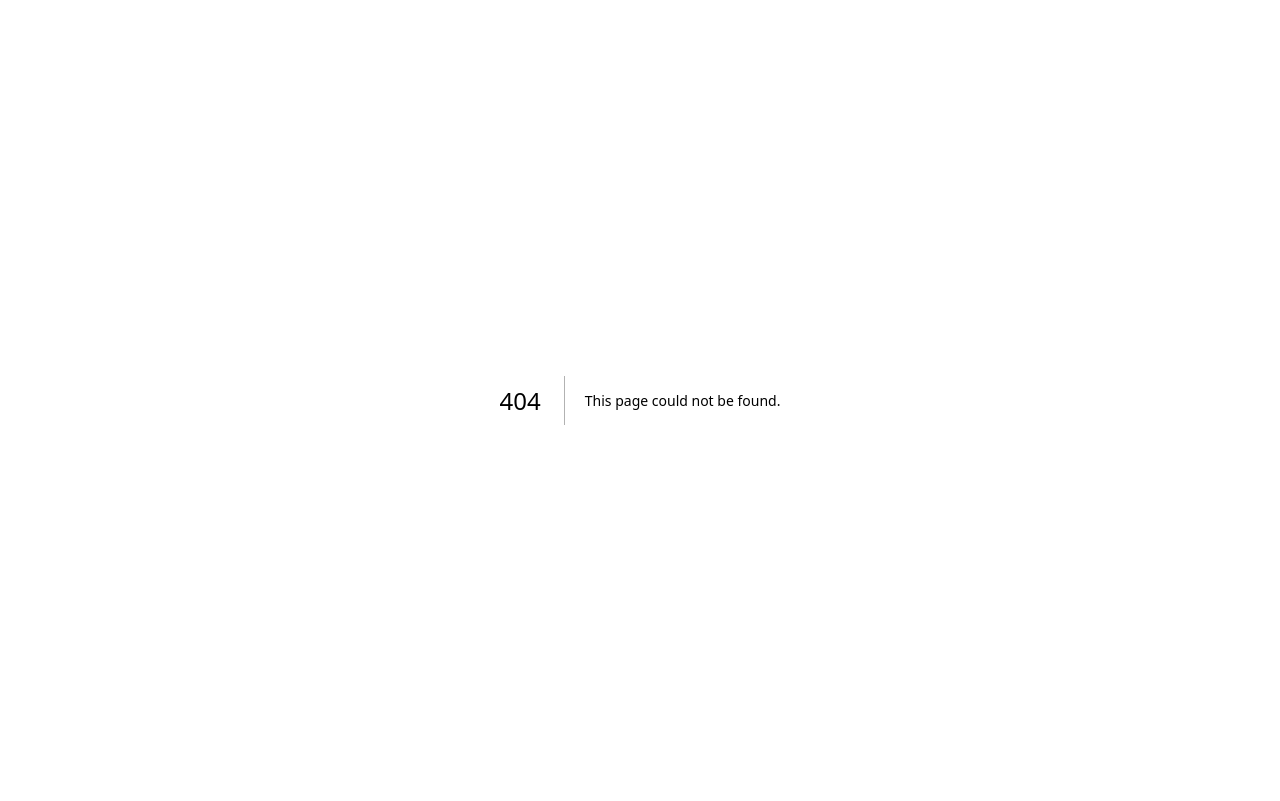
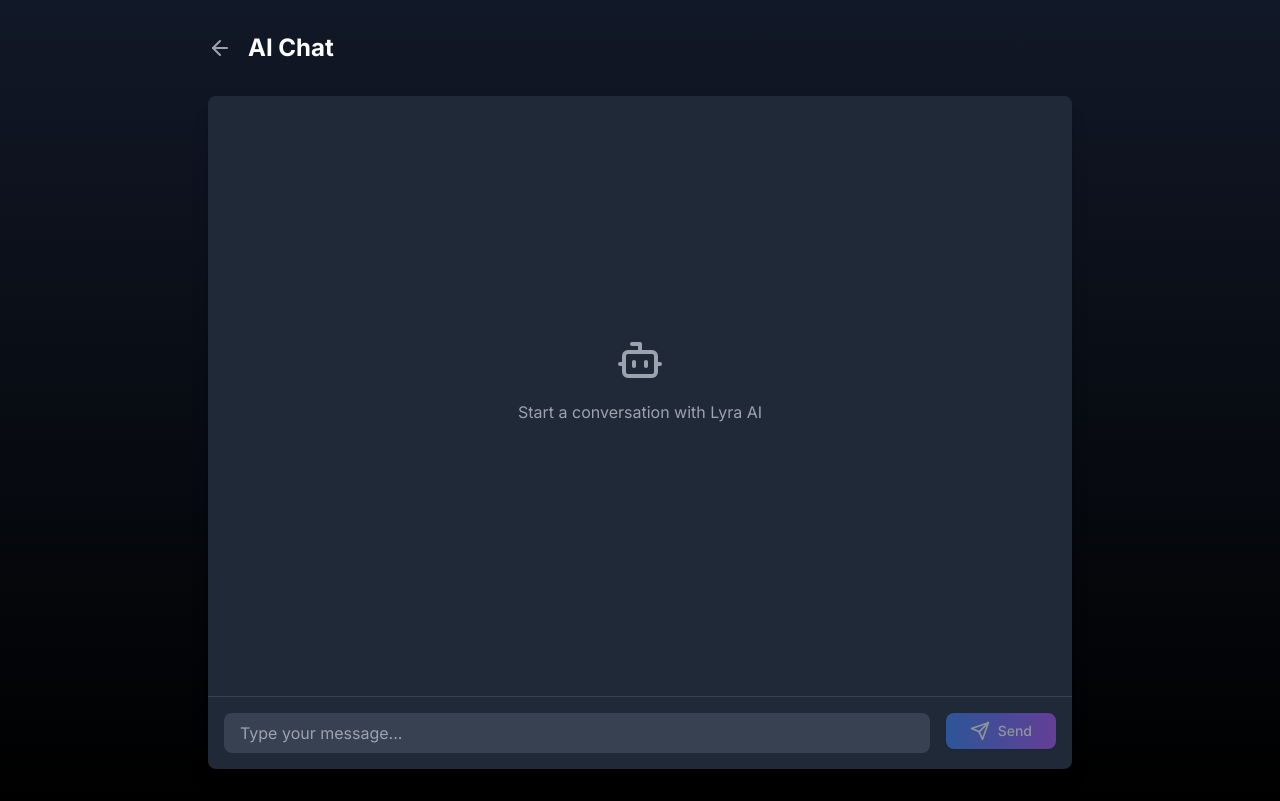
Before and after one commit to capteeen/lyra-app, a Next.js app: page /create/chat in a window 1280 px wide. Before the commit this address had no page. Built offline with nearby package versions, Linux system fonts and the light colour scheme.

Commit message:
Add AI Chat feature to CreatePage: Introduced a new section for AI Chat with a styled link and description, enhancing user engagement options. Adjusted grid layout to accommodate the new feature.

```diff
--- /dev/null
+++ b/app/api/chat/route.ts
@@ -0,0 +1,50 @@
+import { NextResponse } from 'next/server';
+import OpenAI from 'openai';
+
+const openai = new OpenAI({
+  apiKey: process.env.OPENAI_API_KEY,
+});
+
+const systemPrompt = `You are Lyra AI, a helpful and creative AI assistant. You specialize in helping users with creative tasks like image generation, video creation, and text-to-speech conversion. You're knowledgeable about art, design, and multimedia creation.
+
+Key traits:
+- Creative and imaginative
+- Helpful and supportive
+- Clear and concise in explanations
+- Knowledgeable about visual arts and multimedia
+- Friendly and encouraging
+
+When users ask about creating images, videos, or audio, provide specific, actionable suggestions. If they need technical help, explain concepts in simple terms.`;
+
+export async function POST(req: Request) {
+  try {
+    const { messages } = await req.json();
+
+    const completion = await openai.chat.completions.create({
+      model: "gpt-4-turbo-preview",
+      messages: [
+        { role: "system", content: systemPrompt },
+        ...messages.map((msg: any) => ({
+          role: msg.role,
+          content: msg.content,
+        })),
+      ],
+      temperature: 0.7,
+      max_tokens: 500,
+    });
+
+    const reply = completion.choices[0]?.message?.content;
+
+    if (!reply) {
+      throw new Error('No response from AI');
+    }
+
+    return NextResponse.json({ message: reply });
+  } catch (error: any) {
+    console.error('Chat error:', error);
+    return NextResponse.json(
+      { error: error.message || 'Failed to get AI response' },
+      { status: 500 }
+    );
+  }
+}
--- /dev/null
+++ b/app/create/chat/page.tsx
@@ -0,0 +1,142 @@
+'use client';
+
+import { Button } from "@/components/ui/button";
+import { ArrowLeft, Send, Bot, User, Sparkles } from "lucide-react";
+import Link from "next/link";
+import { useState, useRef, useEffect } from "react";
+
+interface Message {
+  role: 'user' | 'assistant';
+  content: string;
+}
+
+export default function ChatPage() {
+  const [messages, setMessages] = useState<Message[]>([]);
+  const [input, setInput] = useState('');
+  const [loading, setLoading] = useState(false);
+  const messagesEndRef = useRef<HTMLDivElement>(null);
+
+  const scrollToBottom = () => {
+    messagesEndRef.current?.scrollIntoView({ behavior: "smooth" });
+  };
+
+  useEffect(() => {
+    scrollToBottom();
+  }, [messages]);
+
+  const handleSubmit = async (e: React.FormEvent) => {
+    e.preventDefault();
+    if (!input.trim() || loading) return;
+
+    const userMessage = input.trim();
+    setInput('');
+    setMessages(prev => [...prev, { role: 'user', content: userMessage }]);
+    setLoading(true);
+
+    try {
+      const response = await fetch('/api/chat', {
+        method: 'POST',
+        headers: {
+          'Content-Type': 'application/json',
+        },
+        body: JSON.stringify({
+          messages: [...messages, { role: 'user', content: userMessage }],
+        }),
+      });
+
+      if (!response.ok) {
+        throw new Error('Failed to get response');
+      }
+
+      const data = await response.json();
+      setMessages(prev => [...prev, { role: 'assistant', content: data.message }]);
+    } catch (error) {
+      console.error('Chat error:', error);
+      setMessages(prev => [...prev, { role: 'assistant', content: 'Sorry, I encountered an error. Please try again.' }]);
+    } finally {
+      setLoading(false);
+    }
+  };
+
+  return (
+    <div className="min-h-screen bg-gradient-to-b from-gray-900 to-black text-white">
+      <div className="max-w-4xl mx-auto px-4 py-8">
+        {/* Header */}
+        <div className="flex items-center gap-4 mb-8">
+          <Link href="/create" className="text-gray-400 hover:text-white transition">
+            <ArrowLeft className="w-6 h-6" />
+          </Link>
+          <h1 className="text-2xl font-bold">AI Chat</h1>
+        </div>
+
+        {/* Chat Container */}
+        <div className="bg-gray-800 rounded-lg shadow-xl overflow-hidden">
+          {/* Messages Area */}
+          <div className="h-[600px] overflow-y-auto p-4 space-y-4">
+            {messages.length === 0 ? (
+              <div className="flex flex-col items-center justify-center h-full text-gray-400 space-y-4">
+                <Bot className="w-12 h-12" />
+                <p>Start a conversation with Lyra AI</p>
+              </div>
+            ) : (
+              messages.map((message, index) => (
+                <div
+                  key={index}
+                  className={`flex items-start gap-3 ${
+                    message.role === 'assistant' ? 'bg-gray-700/50' : ''
+                  } rounded-lg p-4`}
+                >
+                  {message.role === 'assistant' ? (
+                    <Bot className="w-6 h-6 text-blue-400 mt-1" />
+                  ) : (
+                    <User className="w-6 h-6 text-purple-400 mt-1" />
+                  )}
+                  <div className="flex-1">
+                    <div className="text-sm font-medium mb-1">
+                      {message.role === 'assistant' ? 'Lyra AI' : 'You'}
+                    </div>
+                    <div className="text-gray-300 whitespace-pre-wrap">
+                      {message.content}
+                    </div>
+                  </div>
+                </div>
+              ))
+            )}
+            <div ref={messagesEndRef} />
+          </div>
+
+          {/* Input Area */}
+          <form onSubmit={handleSubmit} className="p-4 border-t border-gray-700">
+            <div className="flex gap-4">
+              <input
+                type="text"
+                value={input}
+                onChange={(e) => setInput(e.target.value)}
+                placeholder="Type your message..."
+                className="flex-1 bg-gray-700 text-white rounded-lg px-4 py-2 focus:outline-none focus:ring-2 focus:ring-blue-500"
+                disabled={loading}
+              />
+              <Button
+                type="submit"
+                disabled={loading || !input.trim()}
+                className="bg-gradient-to-r from-blue-500 to-purple-500 hover:from-blue-600 hover:to-purple-600 text-white px-6 py-2 rounded-lg flex items-center gap-2 transition-all duration-200"
+              >
+                {loading ? (
+                  <>
+                    <div className="animate-spin rounded-full h-5 w-5 border-b-2 border-white" />
+                    <span>Thinking...</span>
+                  </>
+                ) : (
+                  <>
+                    <Send className="w-5 h-5" />
+                    <span>Send</span>
+                  </>
+                )}
+              </Button>
+            </div>
+          </form>
+        </div>
+      </div>
+    </div>
+  );
+}
--- a/app/create/page.tsx
+++ b/app/create/page.tsx
@@ -27,7 +27,7 @@ export default function CreatePage() {
           </div>
 
           {/* Features Grid */}
-          <div className="grid gap-6 md:grid-cols-2">
+          <div className="grid gap-6 md:grid-cols-2 lg:grid-cols-3">
             {/* Image Generation */}
             <Link href="/create/image" className="group">
               <div className="relative h-[300px] p-6 rounded-3xl bg-white dark:bg-gray-900 shadow-lg overflow-hidden border border-gray-200 dark:border-gray-800 transition-all hover:shadow-xl">
@@ -88,6 +88,26 @@ export default function CreatePage() {
               </div>
             </Link>
 
+            {/* AI Chat */}
+            <Link href="/create/chat" className="group">
+              <div className="relative h-[300px] p-6 rounded-3xl bg-white dark:bg-gray-900 shadow-lg overflow-hidden border border-gray-200 dark:border-gray-800 transition-all hover:shadow-xl">
+                <div className="absolute inset-0 bg-gradient-to-br from-blue-500/10 to-indigo-500/10 group-hover:opacity-100 opacity-0 transition-opacity" />
+                <div className="relative z-10 h-full flex flex-col">
+                  <div className="h-12 w-12 rounded-2xl bg-gradient-to-br from-blue-500 to-indigo-500 flex items-center justify-center mb-4">
+                    <Bot className="h-6 w-6 text-white" />
+                  </div>
+                  <h2 className="text-2xl font-semibold mb-2">AI Chat</h2>
+                  <p className="text-gray-500 dark:text-gray-400 mb-6">
+                    Get creative assistance and guidance from Lyra AI
+                  </p>
+                  <div className="mt-auto flex items-center text-blue-500 font-medium">
+                    Start Chatting <Sparkles className="ml-2 h-4 w-4" />
+                  </div>
+                </div>
+                <div className="absolute bottom-0 right-0 w-32 h-32 bg-gradient-to-br from-blue-500/20 to-indigo-500/20 blur-3xl rounded-full transform translate-x-1/2 translate-y-1/2 group-hover:scale-150 transition-transform" />
+              </div>
+            </Link>
+
             {/* Image Editing */}
             <Link href="/create/edit" className="group">
               <div className="relative h-[300px] p-6 rounded-3xl bg-white dark:bg-gray-900 shadow-lg overflow-hidden border border-gray-200 dark:border-gray-800 transition-all hover:shadow-xl">
```
